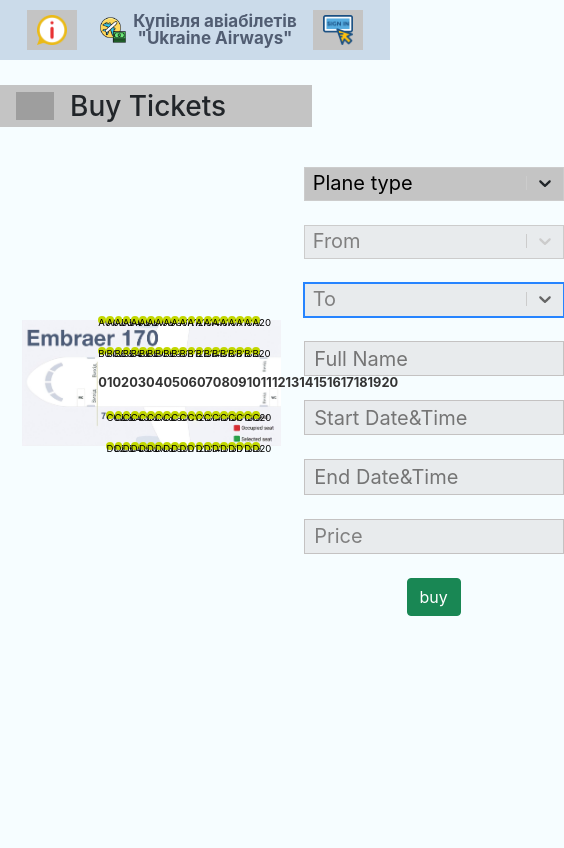
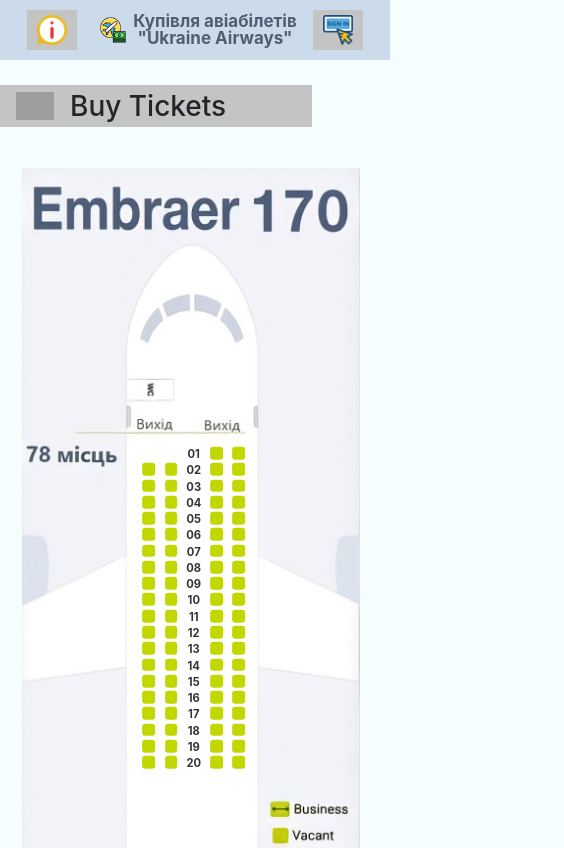
Before and after one commit to dream-team-ALNM/airlines, a React (Create React App) app in the folder frontend/: page / in a window 390 px wide. Shown: the top 848 px of the page, 564 px wide, since content can reach past the window. Built offline with nearby package versions, Linux system fonts and the light colour scheme; grey boxes are pictures that could not be loaded.

Commit message:
Improved adaptivity

```diff
--- a/frontend/src/components/buy-tickets/plane-seat-button/index.tsx
+++ b/frontend/src/components/buy-tickets/plane-seat-button/index.tsx
@@ -17,7 +17,7 @@
 const PlaneSeatButton: React.FC<Props> = ({ seatState, seatLabel }) => {
   return (
     <button className={getAllowedClasses(styles[seatState])}>
-      {seatLabel}
+      <p>{seatLabel}</p>
     </button>
   );
 };
--- a/frontend/src/components/buy-tickets/plane-seat-button/styles.module.scss
+++ b/frontend/src/components/buy-tickets/plane-seat-button/styles.module.scss
@@ -21,4 +21,50 @@
   &:focus {
     outline: 1px solid #555;
   }
+  @media only screen and (max-width: 1200px) {
+    font-size: 0.55em;
+    border-radius: 0.45em;
+    width: 1.9vw;
+    height: 1.9vw;
+  }
+  @media only screen and (max-width: 950px) {
+    font-size: 0.5em;
+    border-radius: 0.4em;
+    width: 1.7vw;
+    height: 1.7vw;
+  }
+  @media only screen and (max-width: 850px) {
+    font-size: 0.55em;
+    border-radius: 0.45em;
+    width: 2.3vw;
+    height: 2.3vw;
+  }
+  @media only screen and (max-width: 670px) {
+    font-size: 0.5em;
+    border-radius: 0.4em;
+    width: 2.1vw;
+    height: 2.1vw;
+  }
+  @media only screen and (max-width: 600px) {
+    width: 3.3vw;
+    height: 3.3vw;
+  }
+
+  p {
+    line-height: 2.3em;
+    @media only screen and (max-width: 800px) {
+      font-size: 0.8em;
+      line-height: 1.8em;
+    }
+    @media only screen and (max-width: 600px) {
+      transform: rotate(-90deg);
+      width: 100%;
+      height: 100%;
+      line-height: 2.3em;
+    }
+
+    @media only screen and (max-width: 400px) {
+      display: none;
+    }
+  }
 }
--- a/frontend/src/components/buy-tickets/plane-seats-grid/index.tsx
+++ b/frontend/src/components/buy-tickets/plane-seats-grid/index.tsx
@@ -1,3 +1,4 @@
+/* eslint-disable no-console */
 import React from 'react';
 import { getAllowedClasses } from 'helpers';
 
@@ -32,6 +33,7 @@
     (acc, column) => [...acc, ...column],
     [],
   );
+
   const topSeats: Array<string> = seats.slice(0, seatsCount / 2 + 1);
   const bottomSeats: Array<string> = seats.slice(
     seatsCount / 2 + 1,
--- a/frontend/src/components/buy-tickets/plane-seats-grid/styles.module.scss
+++ b/frontend/src/components/buy-tickets/plane-seats-grid/styles.module.scss
@@ -4,20 +4,54 @@
   height: 33%;
   display: grid;
   grid-template-rows: 2fr 1fr 2fr;
+
+  @media only screen and (max-width: 1200px) {
+    width: 95%;
+    height: 30%;
+  }
+  @media only screen and (max-width: 950px) {
+    width: 90%;
+    height: 27%;
+  }
+  @media only screen and (max-width: 670px) {
+    height: 23%;
+  }
+  @media only screen and (max-width: 600px) {
+    transform: rotate(90deg);
+    height: 17%;
+    width: 100%;
+  }
+
   .topSeatsGrid,
   .bottomSeatsGrid,
   .rowNumbersGrid {
     display: grid;
     align-items: center;
   }
+
   .rowNumbersGrid {
     justify-items: stretch;
     justify-content: space-between;
+
     small {
       font-weight: bolder;
       font-size: 0.8em;
       color: #333;
       text-align: center;
+
+      @media only screen and (max-width: 600px) {
+        transform: rotate(-90deg);
+      }
+
+      @media only screen and (max-width: 400px) {
+        font-size: 70%;
+      }
+      @media only screen and (max-width: 330px) {
+        font-size: 60%;
+      }
+      @media only screen and (max-width: 310px) {
+        font-size: 50%;
+      }
     }
   }
 }
--- a/frontend/src/components/buy-tickets/styles.module.scss
+++ b/frontend/src/components/buy-tickets/styles.module.scss
@@ -7,9 +7,11 @@
   justify-content: space-between;
 
   @media only screen and (max-width: 800px) {
-    width: 100%;
-    flex-direction: column;
-    align-items: center;
+    width: 100vw;
+  }
+  @media only screen and (max-width: 600px) {
+    height: 213vw;
+    padding-right: 1.9rem;
   }
   .buyTicketsPlaneSchema {
     width: 75%;
@@ -22,39 +24,22 @@
     background-position: center;
     background-size: 100%;
     background-repeat: no-repeat;
-  }
 
-  .airplaneSeatsImage {
-    width: 900px;
-    margin: 1.4rem;
-    border: 2px solid gray;
-
-    @media only screen and (max-width: 1250px) {
-      width: 800px;
+    @media only screen and (max-width: 850px) {
+      width: 100%;
+      padding-left: 30%;
+      padding-right: 1%;
     }
 
-    @media only screen and (max-width: 1200px) {
-      width: 700px;
-    }
-
-    @media only screen and (max-width: 1100px) {
-      width: 600px;
-    }
-
-    @media only screen and (max-width: 1000px) {
-      width: 500px;
-    }
-
-    @media only screen and (max-width: 900px) {
-      width: 400px;
-    }
-
-    @media only screen and (max-width: 800px) {
-      width: 85vw;
-    }
-
-    @media only screen and (max-width: 350px) {
-      width: 75vw;
+    @media only screen and (max-width: 600px) {
+      background: url('../../assets/img/airplane-seats-mobile.jpg');
+      width: 100%;
+      height: 100%;
+      background-position: center;
+      background-size: 100%;
+      background-repeat: no-repeat;
+      padding-left: 2.5%;
+      padding-top: 40%;
     }
   }
 
```
Also changed, not shown: frontend/src/assets/img/airplane-seats-mobile.jpg (added), frontend/src/assets/img/airplane-seats-mobile.png (deleted).
